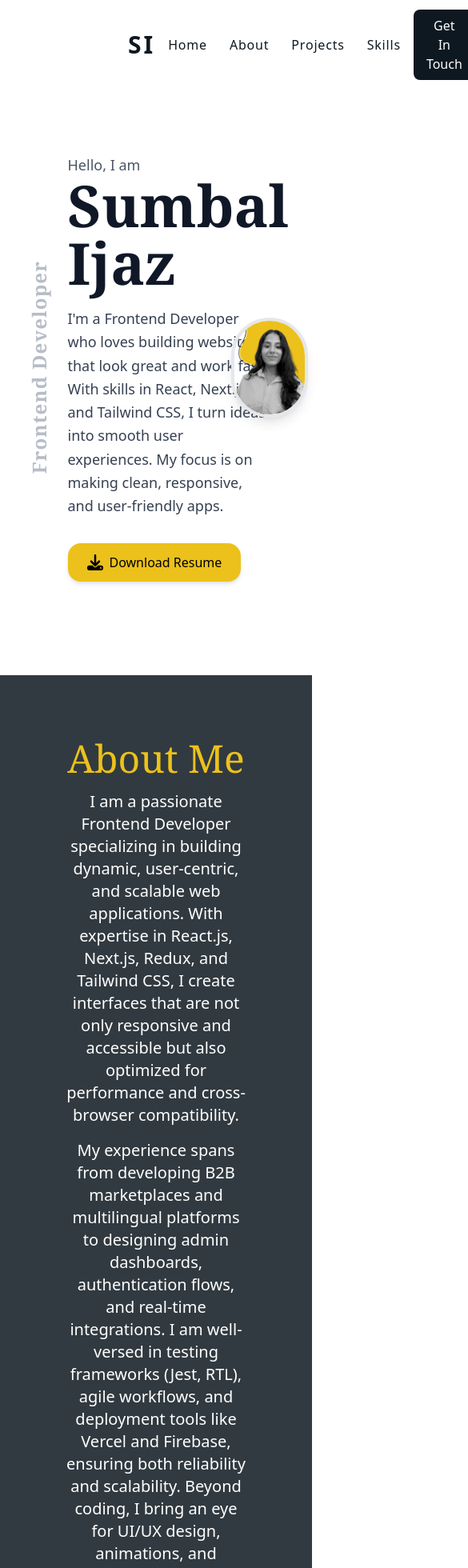
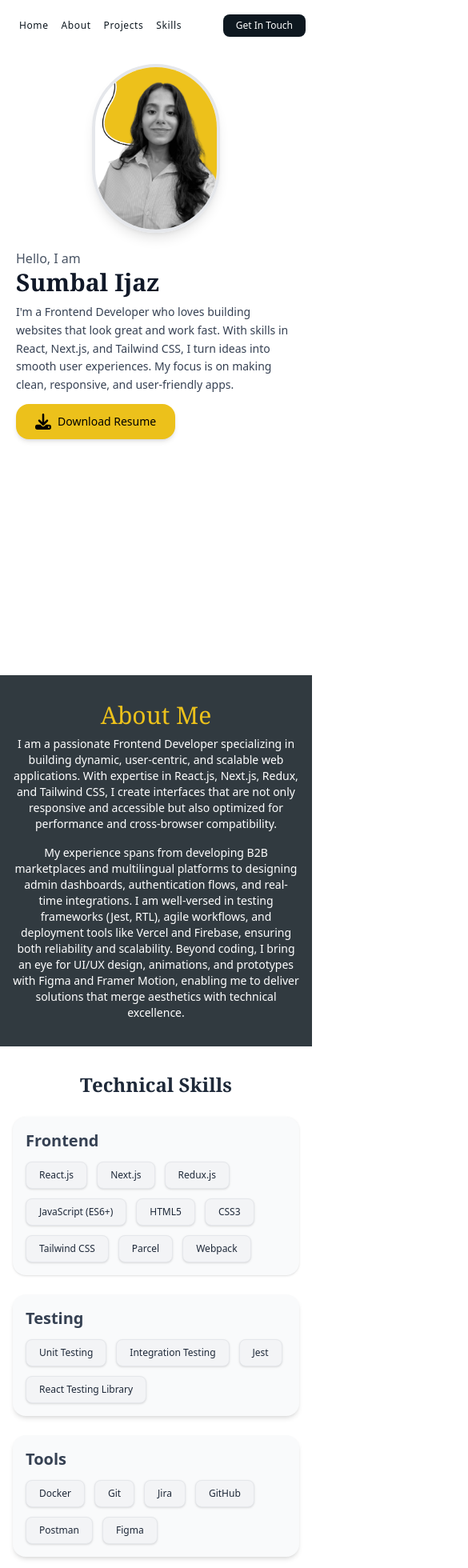
Before and after one commit to summbal122/My-portfolio, a Next.js app: page / in a window 390 px wide. Shown: the top 1960 px of the page at 80% size, 585 px wide, since content can reach past the window. Built offline with nearby package versions, Linux system fonts and the light colour scheme.

Commit message:
Add changes

```diff
--- a/src/app/globals.css
+++ b/src/app/globals.css
@@ -17,3 +17,16 @@
   top: 50%;
   transform: translateY(-50%);
 }
+@media (max-width: 768px) {
+  .swiper-button-prev,
+  .swiper-button-next {
+    font-size: 1rem; /* smaller arrows on tablets & mobiles */
+  }
+}
+
+@media (max-width: 480px) {
+  .swiper-button-prev,
+  .swiper-button-next {
+    font-size: 0.8rem; /* extra small on very small screens */
+  }
+}
--- a/src/components/About.js
+++ b/src/components/About.js
@@ -1,10 +1,10 @@
 
 export default function About (){
   return (
-    <section id="about"  className="bg-bg-primary/85 text-white py-20 flex items-center flex-col font-thin">
-       <div className="w-7/12 space-y-10">
-      <div className="text-center text-xl">
-        <h1 className="text-5xl font-serif text-golden-yellow mb-4">About Me</h1>
+    <section id="about"  className="bg-bg-primary/85 text-white py-8 px-4 lg:px-0 lg:py-20 flex items-center flex-col font-thin">
+       <div className="lg:w-7/12 space-y-10">
+      <div className="text-center text-sm lg:text-xl">
+        <h1 className="text-3xl lg:text-5xl font-serif text-golden-yellow mb-2 lg:mb-4">About Me</h1>
         <p className="mb-4">
           I am a passionate Frontend Developer specializing in building dynamic, user-centric, and scalable web applications. With expertise in React.js, Next.js, Redux, and Tailwind CSS, I create interfaces that are not only responsive and accessible but also optimized for performance and cross-browser compatibility.
         </p>
--- a/src/components/Header.js
+++ b/src/components/Header.js
@@ -2,16 +2,16 @@
 import { Link } from "react-scroll";
 export default function Header (){
   return(
-    <div className="w-full flex justify-between items-center px-40 py-3 text-bg-primary">
-     <h1 className="text-3xl tracking-widest font-bold">SI </h1>
-     <ul className="flex p-4 gap-7 tracking-wider font-thick">
+    <div className="w-full flex justify-between items-center px-2 lg:px-40 py-2 lg:py-3 text-bg-primary">
+     <h1 className="hidden md:block text-lg lg:text-3xl tracking-widest font-bold">SI </h1>
+     <ul className="flex text-xs lg:text-md p-4 gap-4 lg:gap-7 tracking-wider font-thick">
       <li className="hover:cursor-pointer hover:text-golden-yellow"><Link smooth={true} duration={500} spy={true} to="home">Home</Link></li>
       <li className="hover:cursor-pointer hover:text-golden-yellow"><Link smooth={true} duration={500} spy={true}to="about" >About</Link></li>
       <li className="hover:cursor-pointer hover:text-golden-yellow"><Link smooth={true} duration={500} spy={true} to="projects">Projects</Link></li>
       <li className="hover:cursor-pointer hover:text-golden-yellow"><Link smooth={true} duration={500} spy={true} to="skills">Skills</Link></li>
       {/* <li className="hover:cursor-pointer hover:text-golden-yellow"><Link smooth={true} duration={500} spy={true} to="contact">Contact</Link></li> */}
      </ul>
-     <button className="bg-bg-primary text-white px-4 py-2 rounded-lg hover:cursor-pointer hover:bg-bg-primary/90"><Link smooth={true} duration={500} spy={true} to="contact">Get In Touch</Link></button>
+     <button className="bg-bg-primary text-xs lg:text-md text-white px-4 py-1.5 lg:py-2 rounded-lg hover:cursor-pointer hover:bg-bg-primary/90"><Link smooth={true} duration={500} spy={true} to="contact">Get In Touch</Link></button>
 
     </div>
   )
--- a/src/components/MainSection.js
+++ b/src/components/MainSection.js
@@ -6,45 +6,55 @@ export default function MainSection() {
   return (
     <div  className="min-h-screen bg-white text-gray-800">
       <Header />
-      <main  id="home" className="flex flex-col items-center py-20">
-        <div className="grid grid-cols-12 gap-8 w-10/12 items-center">
-          <div className="col-span-8 flex items-center gap-5">
-           <h2 className="text-2xl font-bold font-serif text-gray-400/70 tracking-wider [writing-mode:vertical-rl] rotate-180">
+      <main  id="home" className="flex flex-col items-center py-4 lg:py-20">
+        <div className="lg:grid lg:grid-cols-12 gap-8 lg:w-10/12 lg:items-center">
+
+           <div className="block md:hidden w-full">
+             <div className="flex items-center justify-center gap-3">
+           {/* <h2 className="text-xl font-bold font-serif text-gray-400/70 tracking-wider [writing-mode:vertical-rl] rotate-180">
+             Frontend Developer
+            </h2> */}
+            <Image  src="/profilePicture.png" width={280} height={280} alt="profile"
+             className="rounded-full shadow-lg border-4 border-gray-200 w-40"  />
+
+          </div>
+
+          </div>
+          <div className=" p-5 lg:p-0 lg:col-span-8 flex items-center gap-5">
+           <h2 className="hidden md:block text-2xl font-bold font-serif text-gray-400/70 tracking-wider [writing-mode:vertical-rl] rotate-180">
              Frontend Developer
             </h2>
             <div>
-            <h2 className="text-lg text-gray-600 font-medium ">
+            <h2 className="lg:text-lg text-gray-600 font-medium ">
               Hello, I am
             </h2>
-            <h1 className="text-7xl font-extrabold text-gray-900 font-serif">
+            <h1 className="text-3xl lg:text-7xl font-extrabold text-gray-900 font-serif">
               Sumbal Ijaz
             </h1>
-            <p className="mt-5 text-lg leading-relaxed text-gray-700 w-11/12">
+            <p className="mt-2 lg:mt-5 text-sm lg:text-lg leading-relaxed text-gray-700 lg:w-11/12">
               I&apos;m a Frontend Developer who loves building websites that look great and work fast.
-         With skills in React, Next.js, and Tailwind CSS, I turn ideas into smooth user experiences.
-        My focus is on making clean, responsive, and user-friendly apps.
+            With skills in React, Next.js, and Tailwind CSS, I turn ideas into smooth user experiences.
+            My focus is on making clean, responsive, and user-friendly apps.
             </p>
-            <div className="mt-8">
-              <a
-                href="/resume.pdf"
-                download
+            <div className="mt-3 lg:mt-8">
+              <a href="/resume.pdf" download
                 className="inline-flex items-center gap-2 bg-golden-yellow text-black px-6 py-3 rounded-2xl shadow-md hover:bg-golden-yellow/80 cursor-pointer transition-all"  >
                 <FaDownload className="text-black size-5" />
-                <span className="font-medium">Download Resume</span>
+               <span className="text-sm lg:text-md font-medium">Download Resume</span>
               </a>
 
             </div>
             </div>
 
           </div>
-          <div className="col-span-4 flex items-center justify-center gap-6">
-            <Image
-              src="/profilePicture.png"
-              width={280}
-              height={280}
-              alt="profile"
-              className="rounded-full shadow-lg border-4 border-gray-200"  />
+          <div className="hidden col-span-4 md:block">
+             <div className=" w-full flex items-center justify-center gap-6">
+            <Image  src="/profilePicture.png" width={280} height={280} alt="profile"
+             className="rounded-full shadow-lg border-4 border-gray-200"  />
           </div>
+
+          </div>
+
         </div>
       </main>
     </div>
--- a/src/components/ProjectCard.js
+++ b/src/components/ProjectCard.js
@@ -3,9 +3,9 @@ import { ExternalLink, Github } from "lucide-react";
 
 export default function ProjectCard({ imageSrc, title, description, demoLink, githubLink }) {
   return (
-    <div className="rounded-3xl bg-white backdrop-blur-md h-120 overflow-hidden flex flex-col  hover:shadow-md transition transform hover:scale-[1.03] hover:-translate-y-1">
+    <div className="rounded-3xl bg-white backdrop-blur-md h-110 md:h-120 overflow-hidden flex flex-col  hover:shadow-md transition transform hover:scale-[1.03] hover:-translate-y-1">
 
-      <div className="relative h-60 overflow-hidden group">
+      <div className="relative h-40 md:h-60 overflow-hidden group">
         <Image src={imageSrc} width={600} height={200} alt="project"
          className="w-full h-full object-cover transition-transform duration-500 group-hover:scale-110" />
         <div className="absolute inset-0 bg-gradient-to-t from-black/80 via-black/60 to-transparent opacity-0 group-hover:opacity-100 transition duration-500 flex justify-center items-center">
@@ -21,7 +21,7 @@ export default function ProjectCard({ imageSrc, title, description, demoLink, gi
           </div>
         </div>
       </div>
-       <div className="px-6 py-4 flex flex-col flex-grow">
+       <div className="px-3 md::px-6 py-3 md:py-4 flex flex-col flex-grow">
         <h3 className="text-xl font-semibold text-gray-800 mb-2">{title}</h3>
         <h4 className="text-xs uppercase tracking-wide text-gray-500 font-medium mb-2">
           Case Study
@@ -29,6 +29,19 @@ export default function ProjectCard({ imageSrc, title, description, demoLink, gi
         <p className="text-sm text-gray-600 leading-relaxed line-clamp-5">
           {description}
         </p>
+
+        <div className="block lg:hidden">
+            <div className="flex justify-around mt-6">
+            <a href={demoLink} target="_blank" rel="noopener noreferrer"
+            className="flex items-center gap-2 bg-white  text-black px-4 py-2 rounded-full shadow-lg hover:scale-105 transition hover:cursor-pointer" >
+              <ExternalLink size={18} /> Live Demo
+            </a>
+            <a href={githubLink} target="_blank" rel="noopener noreferrer"
+              className="flex items-center gap-2 bg-black text-white px-4 py-2 rounded-full shadow-lg hover:scale-105 transition hover:cursor-pointer">
+              <Github size={18} /> GitHub
+            </a>
+          </div>
+        </div>
       </div>
     </div>
   );
--- a/src/components/Skills.js
+++ b/src/components/Skills.js
@@ -3,15 +3,15 @@ import SkillButton from "./button"
 
 export default function Skills() {
   return (
-    <section id="skills" className="py-20 flex justify-center bg-white">
-      <div className="text-center w-10/12">
-        <h2 className="text-4xl font-serif font-semibold text-gray-800 mb-12">
+    <section id="skills" className="py-8 lg:py-20 flex justify-center bg-white">
+      <div className="text-center px-4 lg:px-0 lg:w-10/12">
+        <h2 className="text-2xl lg:text-4xl font-serif font-semibold text-gray-800 mb-6 lg:mb-12">
           Technical Skills
         </h2>
 
-        <div className="grid md:grid-cols-3 gap-10 text-start">
-          <div className="p-6 rounded-2xl shadow-md bg-gray-50 hover:shadow-lg transition">
-            <h3 className="text-2xl font-semibold text-gray-700 mb-5">
+        <div className="grid md:grid-cols-3 gap-6 lg:gap-10 text-start">
+          <div className="p-4 lg:p-6 rounded-2xl shadow-sm lg:shadow-md bg-gray-50 hover:shadow-lg transition">
+            <h3 className="text-xl lg:text-2xl font-semibold text-gray-700 mb-3 lg:mb-5">
               Frontend
             </h3>
             <div className="flex flex-wrap gap-3">
@@ -27,8 +27,8 @@ export default function Skills() {
             </div>
           </div>
 
-          <div className="p-6 rounded-2xl shadow-md bg-gray-50 hover:shadow-lg transition">
-            <h3 className="text-2xl font-semibold text-gray-700 mb-5">
+          <div className="p-4 lg:p-6 rounded-2xl shadow-md bg-gray-50 hover:shadow-lg transition">
+            <h3 className="text-xl lg:text-2xl font-semibold text-gray-700 mb-3 lg:mb-5">
               Testing
             </h3>
             <div className="flex flex-wrap gap-3">
@@ -40,8 +40,8 @@ export default function Skills() {
           </div>
 
 
-          <div className="p-6 rounded-2xl shadow-md bg-gray-50 hover:shadow-lg transition">
-            <h3 className="text-2xl font-semibold text-gray-700 mb-5">
+          <div className="p-4 lg:p-6 rounded-2xl shadow-md bg-gray-50 hover:shadow-lg transition">
+            <h3 className="text-xl lg:text-2xl font-semibold text-gray-700 mb-3 lg:mb-5">
              Tools
             </h3>
             <div className="flex flex-wrap gap-3">
--- a/src/components/button.js
+++ b/src/components/button.js
@@ -1,6 +1,6 @@
 export default function SkillButton({ name }) {
   return (
-    <span className="bg-gray-100 text-gray-800 text-sm font-medium px-4 py-2 rounded-lg shadow-sm border border-gray-200 hover:bg-gray-200 transition">
+    <span className="bg-gray-100 text-gray-800 text-xs md:text-sm font-medium px-4 py-2 rounded-lg shadow-sm border border-gray-200 hover:bg-gray-200 transition">
       {name}
     </span>
   )
```
Also changed, not shown: src/components/Footer.js (+17 -20 lines), src/components/Projects.js (+29 -15 lines).
